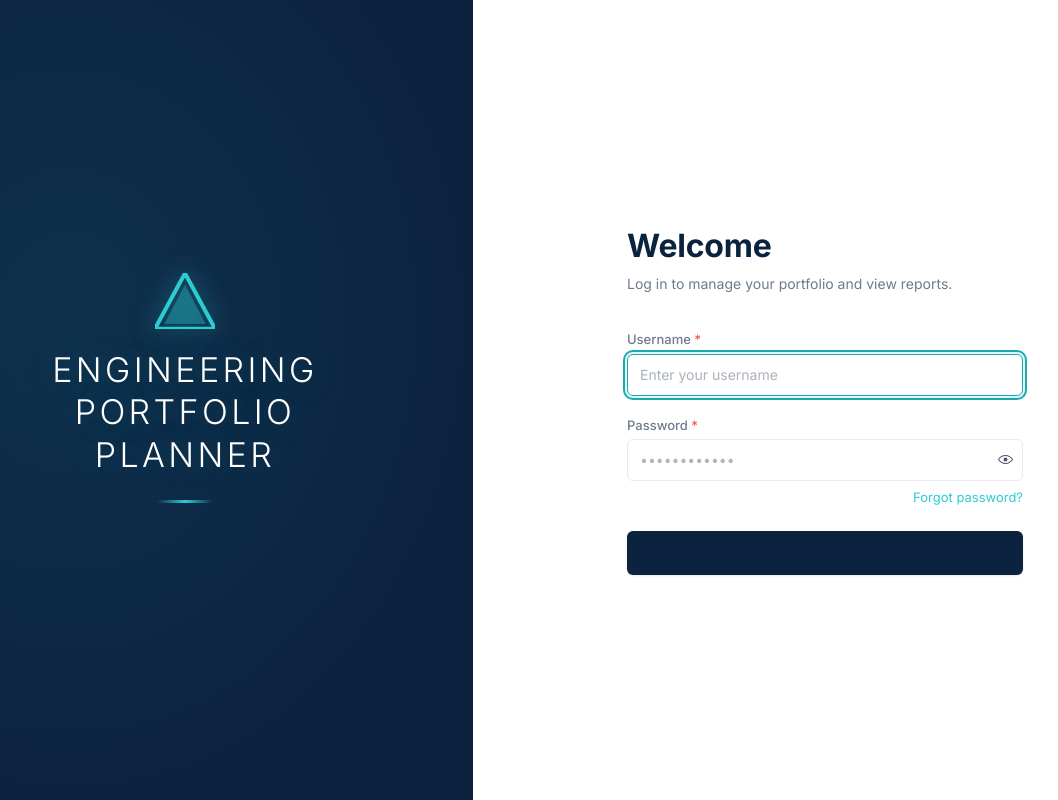
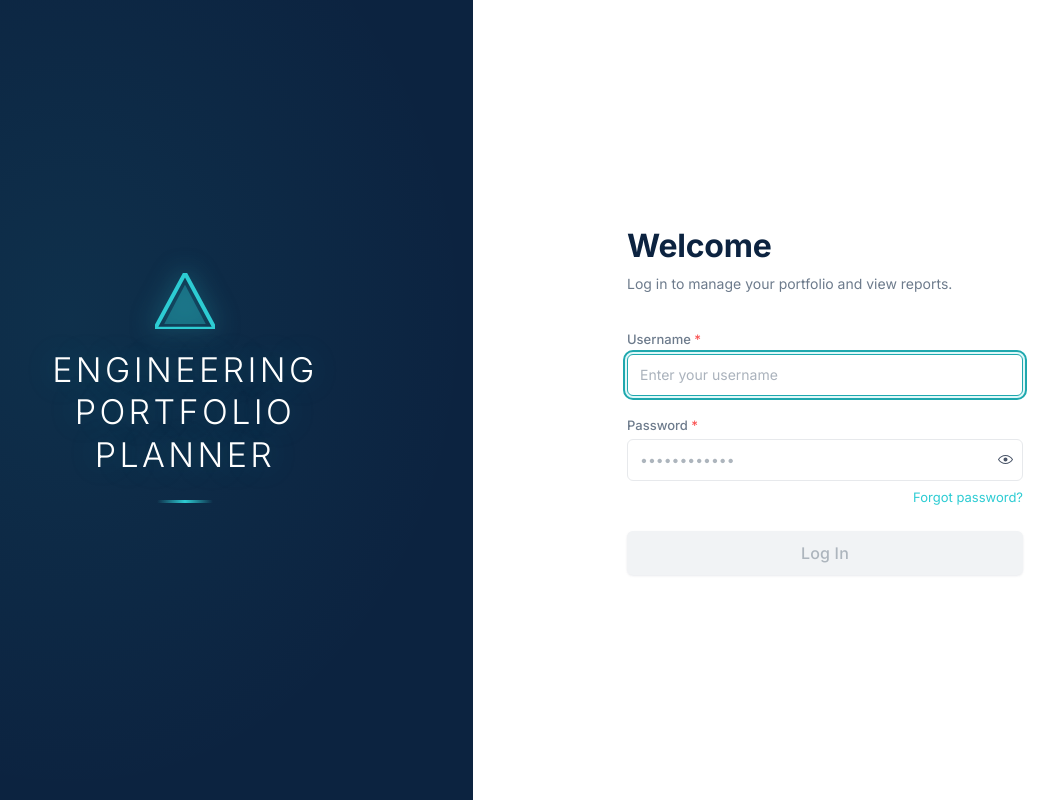
Before and after one commit to piyush-tkd/Project-Planner-Java, a React (Vite) app in the folder frontend/: page /login in a window 1280 px wide. Shown: the whole page, without its empty margins (103-1161 px from the left). Built offline with nearby package versions, Linux system fonts and the light colour scheme; no server answers.

Commit message:
fix: use Mantine v7 vars prop to force white text on Log In button

```diff
--- a/frontend/src/pages/LoginPage.tsx
+++ b/frontend/src/pages/LoginPage.tsx
@@ -265,10 +265,14 @@ export default function LoginPage() {
  fullWidth
  loading={loading}
  disabled={!username || !password}
- c="#ffffff"
+ vars={() => ({
+   root: {
+     '--button-bg': DEEP_BLUE_HEX,
+     '--button-hover': '#0a1d33',
+     '--button-color': '#ffffff',
+   },
+ })}
  style={{
- backgroundColor: DEEP_BLUE_HEX,
- color: '#ffffff',
  borderRadius: 6,
  height: 44,
  fontFamily: FONT_FAMILY,
@@ -278,13 +282,6 @@ export default function LoginPage() {
  border: 'none',
  marginTop: 8,
  boxShadow: SHADOW.sm,
- }}
- styles={{
- root: {
-   color: '#ffffff',
-   '&:disabled': { color: '#ffffff', opacity: 0.6 },
-   '&[data-disabled]': { color: '#ffffff', opacity: 0.6 },
- }
  }}
  >
  Log In
```
